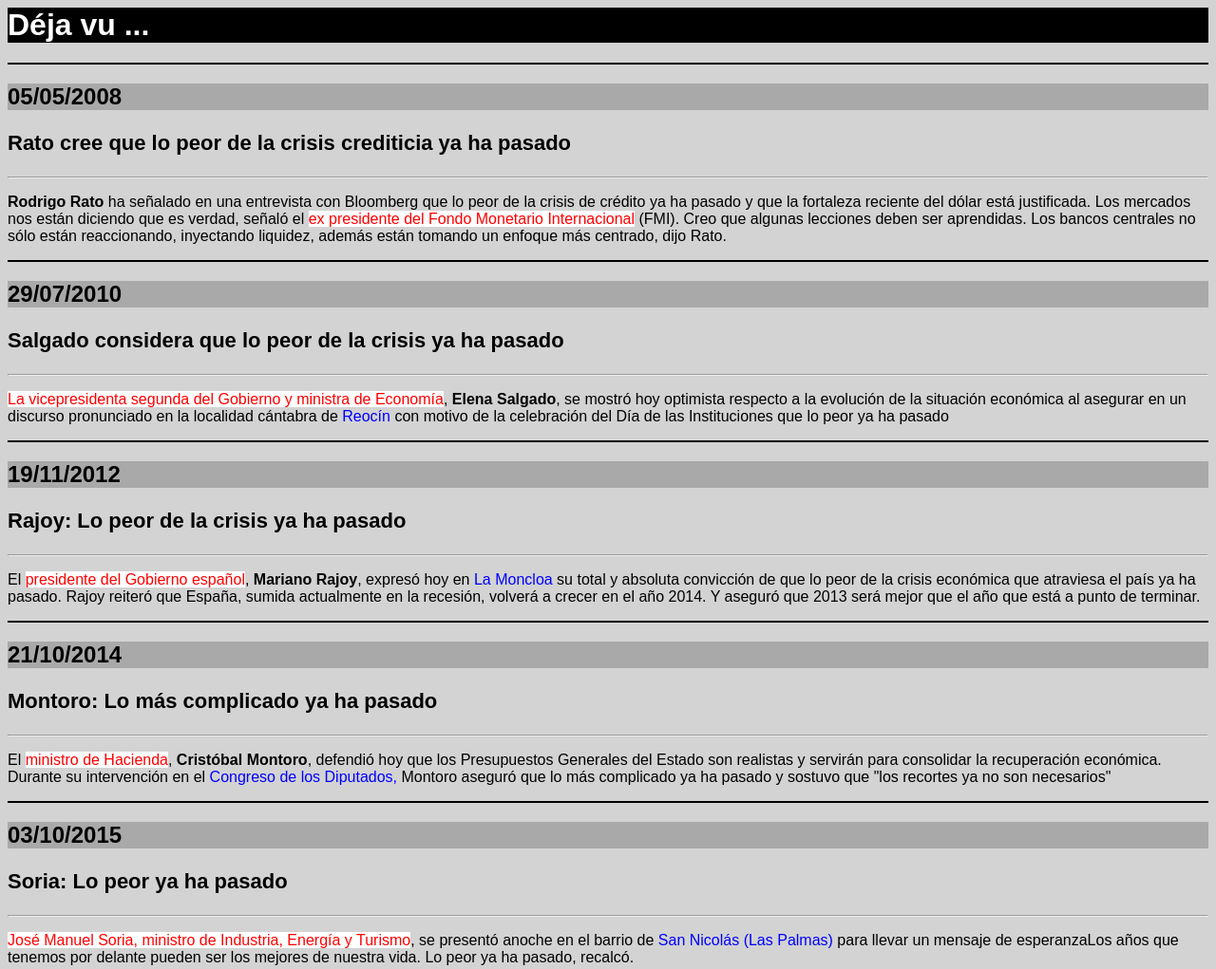
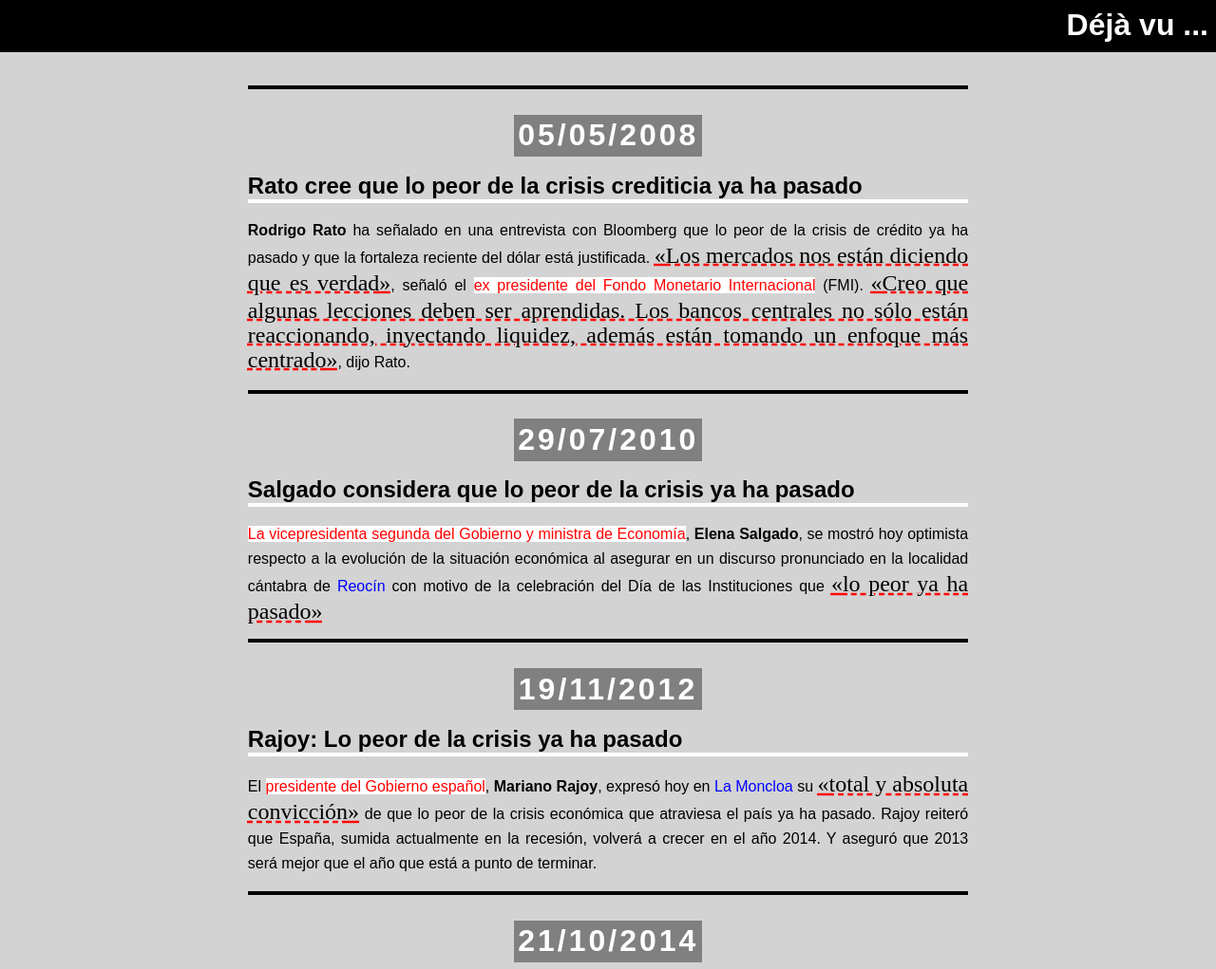
Before and after one commit to hallocowboy/deja_vu, a plain HTML site: page index.html in a window 1280 px wide. Shown: the top 1021 px of the page at 95% size. Drawn offline with Linux system fonts and the light colour scheme.

Commit message:
Last changes

```diff
--- a/index.html
+++ b/index.html
@@ -5,7 +5,7 @@
 </head>
 <body>
 <header>
-<h1>Déja vu ...</h1>
+<h1>Déjà vu ...</h1>
 </header>
 <main>
 <hr class="dark-horizontal-rule">
@@ -13,35 +13,35 @@
 <h2 class="article-date">05/05/2008</h2>
 <h3 class="article-title">Rato cree que lo peor de la crisis crediticia ya ha pasado</h3>
 <hr class="light-horizontal-rule">
-<p><b>Rodrigo Rato</b> ha señalado en una entrevista con Bloomberg que lo peor de la crisis de crédito ya ha pasado y que la fortaleza reciente del dólar está justificada. <quote>Los mercados nos están diciendo que es verdad</quote>, <span>señaló el <span class="red-markup">ex presidente del Fondo Monetario Internacional</span> (FMI). <quote>Creo que algunas lecciones deben ser aprendidas. Los bancos centrales no sólo están reaccionando, inyectando liquidez, además están tomando un enfoque más centrado</quote>, dijo Rato.</p>
+<p class="article-text"><b>Rodrigo Rato</b> ha señalado en una entrevista con Bloomberg que lo peor de la crisis de crédito ya ha pasado y que la fortaleza reciente del dólar está justificada. <quote>Los mercados nos están diciendo que es verdad</quote>, <span>señaló el <span class="red-markup">ex presidente del Fondo Monetario Internacional</span> (FMI). <quote>Creo que algunas lecciones deben ser aprendidas. Los bancos centrales no sólo están reaccionando, inyectando liquidez, además están tomando un enfoque más centrado</quote>, dijo Rato.</p>
 </section>
 <hr class="dark-horizontal-rule">
 <section>
 <h2 class="article-date">29/07/2010</h2>
 <h3 class="article-title">Salgado considera que lo peor de la crisis ya ha pasado</h3>
 <hr class="light-horizontal-rule">
-<p><span class="red-markup">La vicepresidenta segunda del Gobierno y ministra de Economía</span>, <b>Elena Salgado</b>, se mostró hoy optimista respecto a la evolución de la situación económica al asegurar en un discurso pronunciado en la localidad cántabra de <span class="blue-markup">Reocín</span> con motivo de la celebración del Día de las Instituciones que <quote>lo peor ya ha pasado</quote></p>
+<p class="article-text"><span class="red-markup">La vicepresidenta segunda del Gobierno y ministra de Economía</span>, <b>Elena Salgado</b>, se mostró hoy optimista respecto a la evolución de la situación económica al asegurar en un discurso pronunciado en la localidad cántabra de <span class="blue-markup">Reocín</span> con motivo de la celebración del Día de las Instituciones que <quote>lo peor ya ha pasado</quote></p>
 </section>
 <hr class="dark-horizontal-rule">
 <section>
 <h2 class="article-date">19/11/2012</h2>
 <h3 class="article-title">Rajoy: Lo peor de la crisis ya ha pasado</h3>
 <hr class="light-horizontal-rule">
-<p>El <span class="red-markup">presidente del Gobierno español</span>, <b>Mariano Rajoy</b>, expresó hoy en <span class="blue-markup">La Moncloa</span> su <quote>total y absoluta convicción</quote> de que lo peor de la crisis económica que atraviesa el país ya ha pasado. Rajoy reiteró que España, sumida actualmente en la recesión, volverá a crecer en el año 2014. Y aseguró que 2013 será mejor que el año que está a punto de terminar.</p>
+<p class="article-text">El <span class="red-markup">presidente del Gobierno español</span>, <b>Mariano Rajoy</b>, expresó hoy en <span class="blue-markup">La Moncloa</span> su <quote>total y absoluta convicción</quote> de que lo peor de la crisis económica que atraviesa el país ya ha pasado. Rajoy reiteró que España, sumida actualmente en la recesión, volverá a crecer en el año 2014. Y aseguró que 2013 será mejor que el año que está a punto de terminar.</p>
 </section>
 <hr class="dark-horizontal-rule">
 <section>
 <h2 class="article-date">21/10/2014</h2>
 <h3 class="article-title">Montoro: Lo más complicado ya ha pasado</h3>
 <hr class="light-horizontal-rule">
-<p>El <span class="red-markup">ministro de Hacienda</span>, <b>Cristóbal Montoro</b>, defendió hoy que los Presupuestos Generales del Estado son realistas y servirán para consolidar la recuperación económica. Durante su intervención en el <span class="blue-markup">Congreso de los Diputados,</span> Montoro aseguró que <quote>lo más complicado ya ha pasado</quote> y sostuvo que &quot;los recortes ya no son necesarios&quot;</p>
+<p class="article-text">El <span class="red-markup">ministro de Hacienda</span>, <b>Cristóbal Montoro</b>, defendió hoy que los Presupuestos Generales del Estado son realistas y servirán para consolidar la recuperación económica. Durante su intervención en el <span class="blue-markup">Congreso de los Diputados,</span> Montoro aseguró que <quote>lo más complicado ya ha pasado</quote> y sostuvo que &quot;los recortes ya no son necesarios&quot;</p>
 </section>
 <hr class="dark-horizontal-rule">
 <section>
 <h2 class="article-date">03/10/2015</h2>
 <h3 class="article-title">Soria: Lo peor ya ha pasado</h3>
 <hr class="light-horizontal-rule">
-<p><span class="red-markup">José Manuel Soria, ministro de Industria, Energía y Turismo</span>, se presentó anoche en el barrio de <span class="blue-markup">San Nicolás (Las Palmas)</span> para llevar <quote>un mensaje de esperanza</quote. <quote>Los años que tenemos por delante pueden ser los mejores de nuestra vida</quote>. <quote>Lo peor ya ha pasado</quote>, recalcó.</p>
+<p class="article-text"><b>José Manuel Soria,</b> <span class="red-markup">ministro de Industria, Energía y Turismo</span>, se presentó anoche en el <span class="blue-markup">barrio de San Nicolás (Las Palmas)</span> para llevar <quote>un mensaje de esperanza</quote>. <quote>Los años que tenemos por delante pueden ser los mejores de nuestra vida</quote>. <quote>Lo peor ya ha pasado</quote>, recalcó.</p>
 </section>
 </main>
 </body>
--- a/style.css
+++ b/style.css
@@ -12,26 +12,60 @@ color: red;
 color: blue;
 }
 
-.white-horizontal-rule {
+.light-horizontal-rule {
 border: white 2px solid;
 }
 
 .dark-horizontal-rule {
-border: black 1px solid;
+border: black 2px solid;
+}
+
+.article-date {
+background: gray;
+font-size: 32px;
+color: white;
+letter-spacing: 3px;
+text-align: center;
+margin-left: 37%;
+margin-right: 37%;
+padding: 0.5%;
 }
 
 .article-title {
-font-size: 22px;
+font-size: 24px;
+margin-top: -10px;
+margin-bottom: -8px;
 font-weight: 600;
 }
 
-.article-date {
-background: darkgray;
+.article-text {
+line-height: 26px;
+text-align: justify;
 }
 
-header {
+quote {
+font-family: Serif;
+font-size: 24px;
+letter-spacing: 0px;
+text-decoration: underline dashed red;
+}
+
+quote:before {
+content: "«";
+}
+
+quote:after {
+content: "»";
+}
+
+header h1 {
+margin: -10px -10px 35px -10px;
+border: 10px solid black;
 background-color: black;
+text-align: right;
 color: white;
-margin: 3px black solid;
-border-color: black;
 }
+
+main {
+margin: 0% 20%;
+}
```
